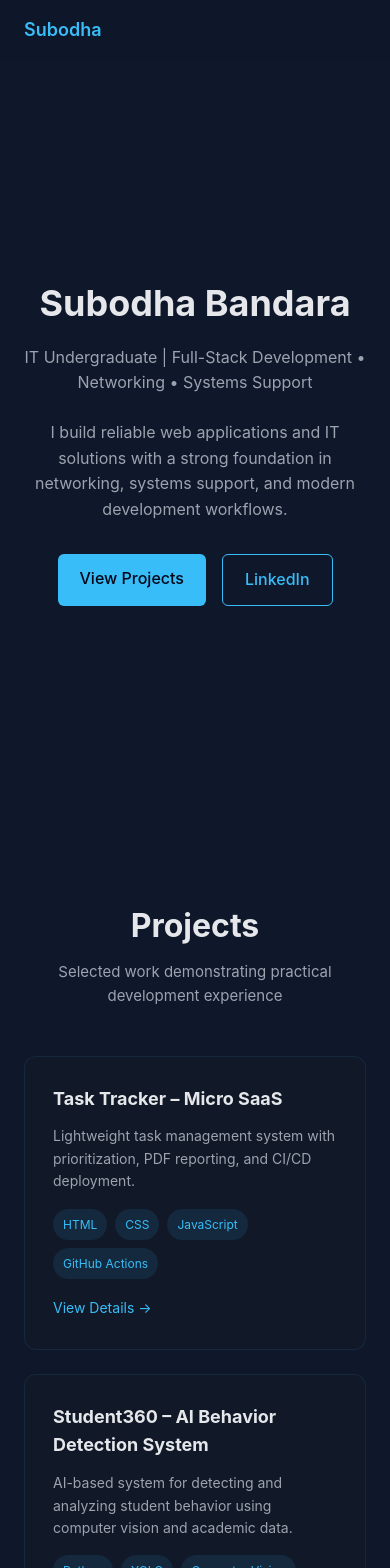
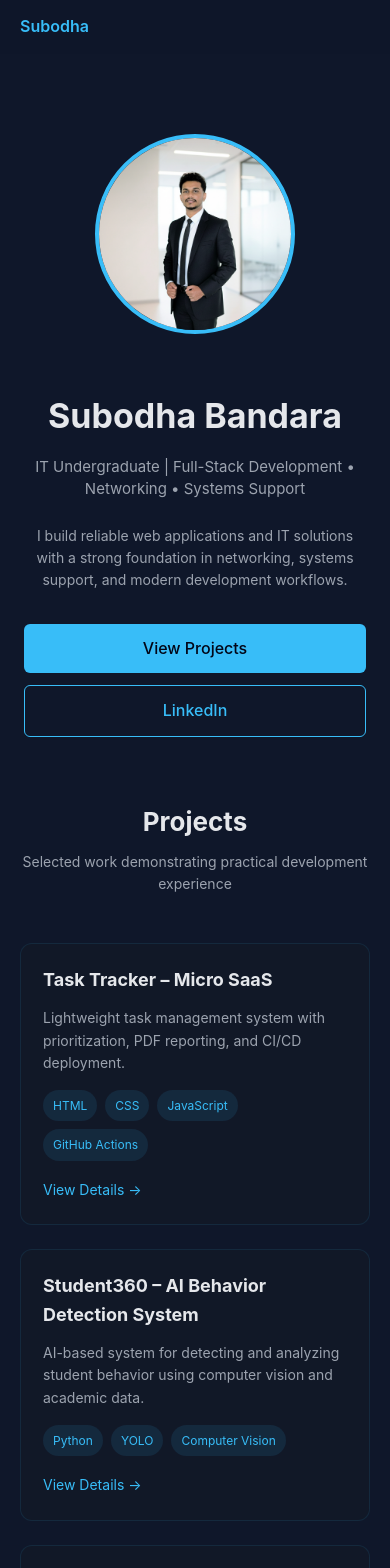
Before and after one commit to SubodhaB/subodha-portfolio, a React (Vite) app: page / in a window 390 px wide. Shown: the top 1568 px of the page. Built offline with nearby package versions, Linux system fonts and the light colour scheme.

Commit message:
Add hero slide-in animation and profile image

```diff
--- a/src/components/Hero.jsx
+++ b/src/components/Hero.jsx
@@ -1,7 +1,12 @@
+import profileImg from "../assets/profile.jpg";
+
 function Hero() {
   return (
     <section className="hero">
       <div className="hero-content">
+
+        {/* LEFT SIDE – TEXT */}
+        <div className="hero-text">
           <h1>Subodha Bandara</h1>
 
           <h2>
@@ -29,6 +34,13 @@ function Hero() {
             </a>
           </div>
         </div>
+
+        {/* RIGHT SIDE – IMAGE */}
+        <div className="hero-image">
+          <img src={profileImg} alt="Subodha Bandara" />
+        </div>
+
+      </div>
     </section>
   );
 }
--- a/src/index.css
+++ b/src/index.css
@@ -125,6 +125,72 @@ body {
 .btn:hover {
   opacity: 0.9;
 }
+
+/* HERO IMAGE */
+.hero-content {
+  display: flex;
+  align-items: center;
+  justify-content: space-between;
+  gap: 48px;
+}
+
+.hero-image img {
+  width: 280px;
+  height: 280px;
+  object-fit: cover;
+  border-radius: 50%;
+  border: 4px solid var(--accent);
+}
+
+/* HERO ENTRY ANIMATIONS */
+.hero-text {
+  opacity: 0;
+  transform: translateX(-40px);
+  animation: slideInLeft 0.8s ease-out forwards;
+}
+
+.hero-image {
+  opacity: 0;
+  transform: translateX(40px);
+  animation: slideInRight 0.8s ease-out forwards;
+  animation-delay: 0.15s;
+}
+
+@keyframes slideInLeft {
+  to {
+    opacity: 1;
+    transform: translateX(0);
+  }
+}
+
+@keyframes slideInRight {
+  to {
+    opacity: 1;
+    transform: translateX(0);
+  }
+}
+
+/* MOBILE */
+@media (max-width: 768px) {
+  .hero-content {
+    flex-direction: column-reverse;
+    text-align: center;
+  }
+
+  .hero-image img {
+    width: 200px;
+    height: 200px;
+  }
+}
+
+@media (max-width: 768px) {
+  .hero-content {
+    flex-direction: column-reverse;
+    text-align: center;
+  }
+}
+
+
 
 /* SECTIONS */
 section {
@@ -297,3 +363,94 @@ section {
     display: none;
   }
 }
+
+/* GLOBAL RESPONSIVE TWEAKS */
+@media (max-width: 768px) {
+  section {
+    padding: 64px 20px;
+  }
+
+  .section-header h2 {
+    font-size: 26px;
+  }
+
+  .section-header p {
+    font-size: 14px;
+  }
+}
+
+@media (max-width: 768px) {
+  .hero {
+    min-height: auto;
+    padding-top: 80px;
+  }
+
+  .hero h1 {
+    font-size: 34px;
+  }
+
+  .hero h2 {
+    font-size: 15px;
+    line-height: 1.5;
+  }
+
+  .hero p {
+    font-size: 14px;
+  }
+
+  .hero-buttons {
+    flex-direction: column;
+    gap: 12px;
+  }
+
+  .btn {
+    width: 100%;
+    text-align: center;
+  }
+}
+
+@media (max-width: 768px) {
+  .nav-container {
+    padding: 14px 20px;
+  }
+
+  .logo {
+    font-size: 16px;
+  }
+}
+
+@media (max-width: 600px) {
+  .projects-grid {
+    grid-template-columns: 1fr;
+  }
+
+  .project-card {
+    padding: 22px;
+  }
+}
+
+@media (max-width: 600px) {
+  .projects-grid {
+    grid-template-columns: 1fr;
+  }
+
+  .project-card {
+    padding: 22px;
+  }
+}
+
+@media (max-width: 600px) {
+  .skills-grid {
+    grid-template-columns: 1fr;
+  }
+
+  .skill-card h3 {
+    font-size: 15px;
+  }
+}
+
+@media (max-width: 600px) {
+  .about-content p {
+    font-size: 14px;
+  }
+}
```
Also changed, not shown: src/assets/profile.jpg (added). Lines whose indentation alone changed are shown as unchanged.
